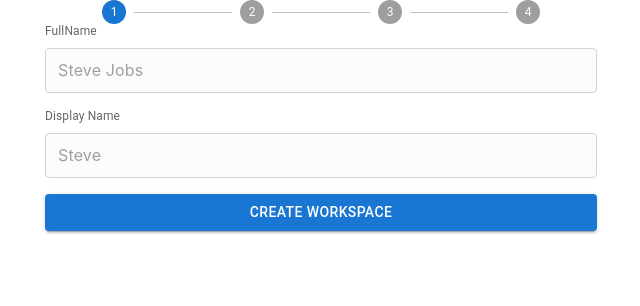
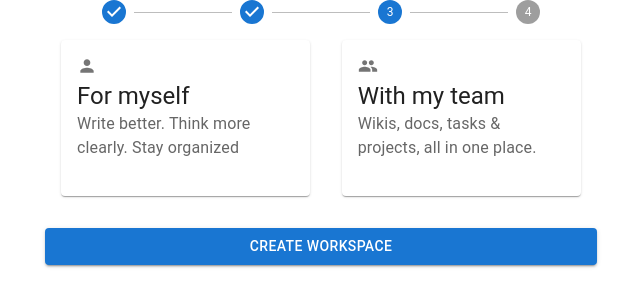
Before and after one commit to DKdEviL/stepper-react, a React (Create React App) app: page / in a window 1280 px wide. Shown: the top 306 px of the page, without its empty margins (319-959 px from the left). Built offline with nearby package versions, Linux system fonts and the light colour scheme.

Commit message:
app usecase step completed

```diff
--- a/package.json
+++ b/package.json
@@ -5,6 +5,7 @@
   "dependencies": {
     "@emotion/react": "^11.10.0",
     "@emotion/styled": "^11.10.0",
+    "@mui/icons-material": "^5.8.4",
     "@mui/material": "^5.10.1",
     "@testing-library/jest-dom": "^5.14.1",
     "@testing-library/react": "^13.0.0",
--- a/src/App.js
+++ b/src/App.js
@@ -7,18 +7,35 @@ import StepContent from "@mui/material/StepContent";
 import "./App.css";
 import NameComponent from "./components/name/NameComponent";
 import WorkSpaceComponent from "./components/workspace/WorkSpaceComponent";
+import UsecaseComponent from "./components/usecase/UsecaseComponent";
 
 const steps = ["", "", "", ""];
+const appUsers = [
+  {
+    title: 'For myself',
+    description: 'Write better. Think more clearly. Stay organized'
+  },
+  {
+    title: 'With my team',
+    description: 'Wikis, docs, tasks & projects, all in one place.'
+  }
+]
 function App() {
-  const [activeStep, setActiveStep] = useState(0);
+  const [activeStep, setActiveStep] = useState(2);
   const [userName, setUserName] = useState({ fullName: "", displayName: "" });
   const [workspace, setWorkspace] = useState({name: '', url: ''});
+  const [userSelected, setUserSelected] = useState(null);
+
 
   useEffect(() => {
     if ((userName.fullName && userName.displayName) || workspace.name) {
       setActiveStep(activeStep + 1);
     }
   }, [userName, workspace]);
+
+  const handleCreateWorkspaceClick = () => {
+    setActiveStep(activeStep + 1);
+  }
 
   return (
     <Container maxWidth="sm">
@@ -31,6 +48,9 @@ function App() {
       </Stepper>
       {activeStep === 0 && <NameComponent updateUserName={setUserName} />}
       {activeStep === 1 && <WorkSpaceComponent updateWorkspace={setWorkspace} />}
+      {
+        activeStep === 2 && <UsecaseComponent userTypes={appUsers} createSpaceHandler={handleCreateWorkspaceClick} selectedUser={userSelected} updateSelectedUser={setUserSelected} />
+      }
     </Container>
   );
 }
--- /dev/null
+++ b/src/components/usecase/Usecase.css
@@ -0,0 +1,12 @@
+
+.userList {
+    display: flex;
+    justify-content: space-between;
+
+}
+.userList .selectedItem {
+    background-color: transparent !important;
+}
+.userList .selectedItem .cardContainer {
+    border: 1px solid red;
+}
--- /dev/null
+++ b/src/components/usecase/UsecaseComponent.jsx
@@ -0,0 +1,78 @@
+import {useState} from 'react';
+import Paper from "@mui/material/Paper";
+import List from "@mui/material/List";
+import ListItemButton from "@mui/material/ListItemButton";
+import ListItemIcon from "@mui/material/ListItemIcon";
+import ListItemText from "@mui/material/ListItemText";
+import Divider from "@mui/material/Divider";
+import Button from "@mui/material/Button";
+import Card from "@mui/material/Card";
+import CardContent from "@mui/material/CardContent";
+import Typography from "@mui/material/Typography";
+import PersonIcon from "@mui/icons-material/Person";
+import Stack from "@mui/material/Stack";
+import PeopleIcon from "@mui/icons-material/People";
+
+import './Usecase.css';
+
+const UsecaseComponent = (props) => {
+    const [selectedIndex, setSelectedIndex] = useState(1);
+
+  const handleListItemClick = (event, index) => {
+    setSelectedIndex(index);
+  };
+  return (
+    <Paper elevation={0}>
+        <Stack
+        component="form"
+        sx={{
+          width: "100%",
+        }}
+        spacing={2}
+        noValidate
+        autoComplete="off"
+      >
+      <List classes={{root: 'userList'}} component="nav" aria-label="main mailbox folders">
+        {props.userTypes.map((user, index) => {
+          return (
+            <ListItemButton
+            classes={{selected: 'selectedItem'}}
+              key={user.title + index}
+              selected={props.selectedUser === index}
+              onClick={() => {props.updateSelectedUser(index)}}
+            >
+              <Card classes={{root: 'cardContainer'}}>
+                <CardContent>
+                  <ListItemIcon>
+                    {user.title.includes("team") ? (
+                      <PeopleIcon fontSize="small" />
+                    ) : (
+                      <PersonIcon fontSize="small" />
+                    )}
+                  </ListItemIcon>
+                  <Typography variant="h5" component="div">
+                    {user.title}
+                  </Typography>
+                  <Typography sx={{ mb: 1.5 }} color="text.secondary">
+                    {user.description}
+                  </Typography>
+                </CardContent>
+              </Card>
+            </ListItemButton>
+          );
+        })}
+      </List>
+      <Button
+          onClick={() => props.createSpaceHandler()}
+          fullWidth
+          margin="normal"
+          variant="contained"
+        >
+          Create Workspace
+        </Button>
+      </Stack>
+    </Paper>
+  );
+};
+
+export default UsecaseComponent;
```
Also changed, not shown: 1 other file (tests, documents, lock files or other folders).
